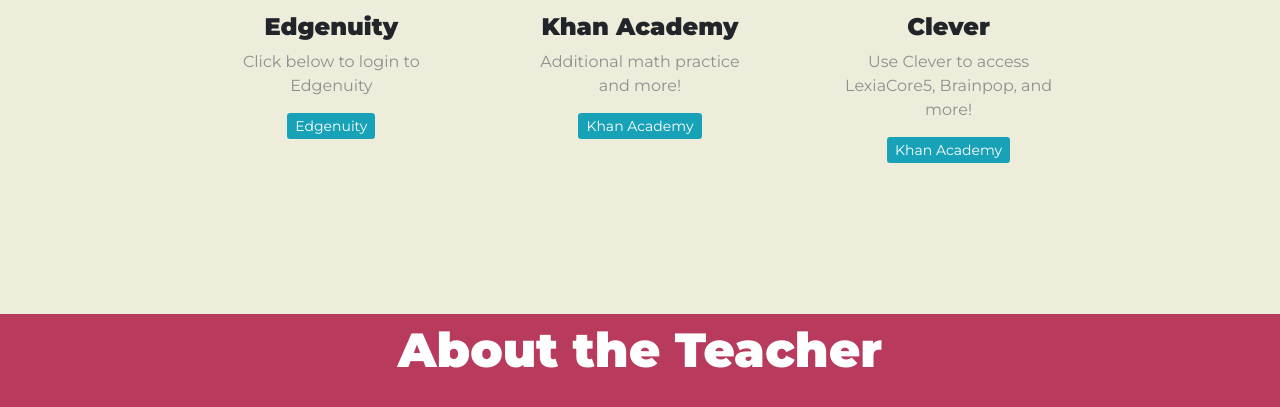
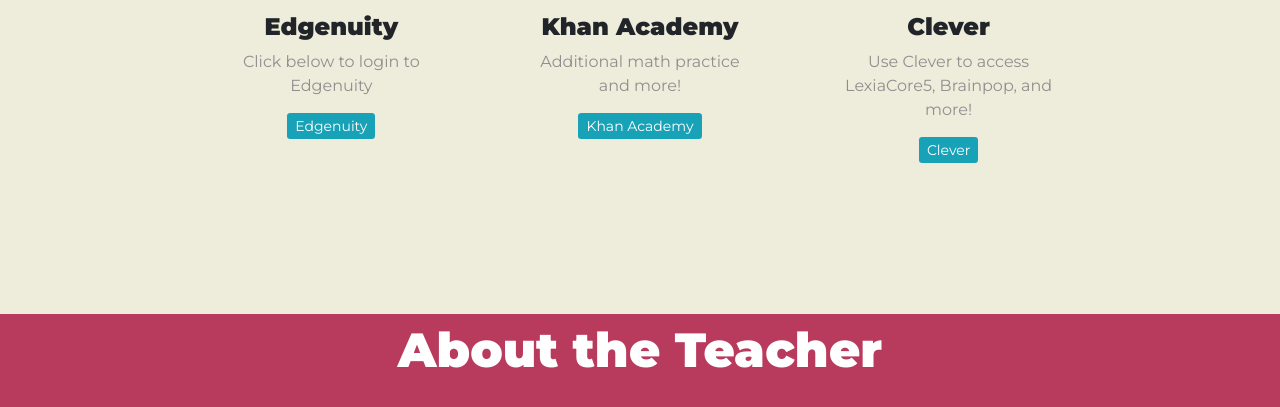
Before and after one commit to Bromojr/classroom, a plain HTML site: page index.html in a window 1280 px wide. Shown: the part 649-1056 px from the top of the page. Drawn offline with nearby package versions, Linux system fonts and the light colour scheme.

Commit message:
Update index.html

```diff
--- a/index.html
+++ b/index.html
@@ -97,7 +97,7 @@
           <i class="icon fab fa-cuttlefish fa-4x"></i>
           <h3 class="feature-title">Clever</h3>
           <p>Use Clever to access LexiaCore5, Brainpop, and more!</p>
-          <p><a class="btn-info btn-sm" href="https://clever.com/in/jesd/student" role="button">Khan Academy</a></p>
+          <p><a class="btn-info btn-sm" href="https://clever.com/in/jesd/student" role="button">Clever</a></p>
         </div>
       </div>
     </div>
```
